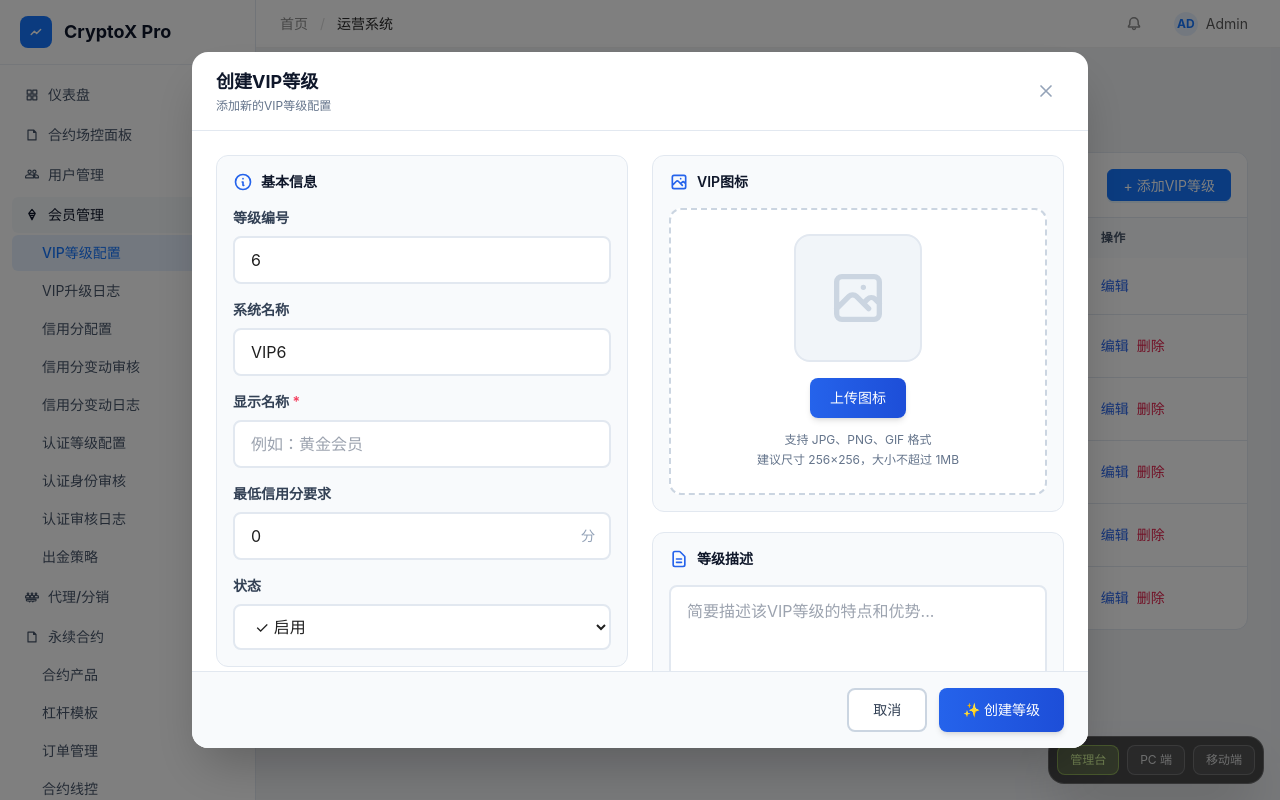
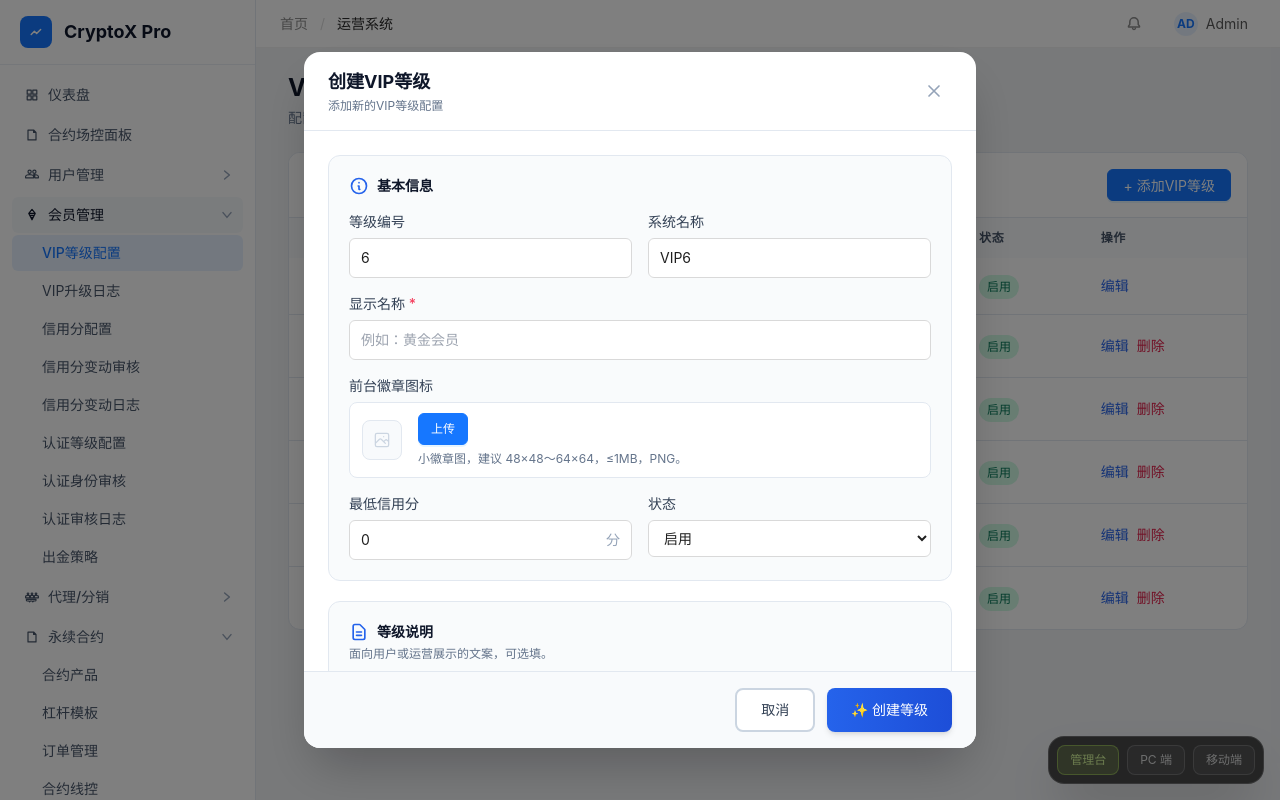
Before and after one commit to gloopai/fex-admin, a Vue app: page /admin/users/vip-config in a window 1280 px wide. Both pictures are taken after a click on the button "+ 添加VIP等级". Built offline with nearby package versions, Linux system fonts and the light colour scheme.

Commit message:
feat: update

```diff
--- a/src/pages/admin/user/VipConfigPage.vue
+++ b/src/pages/admin/user/VipConfigPage.vue
@@ -316,7 +316,7 @@ const sortedVipLevels = computed(() => {
           >
             <div
               v-if="showModal"
-              class="relative max-w-4xl w-full max-h-[90vh] overflow-hidden bg-white rounded-2xl shadow-2xl"
+              class="relative max-w-2xl w-full max-h-[90vh] overflow-hidden bg-white rounded-2xl shadow-2xl"
             >
               <!-- 标题栏 -->
               <div class="border-b border-slate-200 px-6 py-4 flex items-center justify-between">
@@ -338,171 +338,148 @@ const sortedVipLevels = computed(() => {
                 </button>
               </div>
 
-              <!-- 表单内容 - 滚动区域 -->
+              <!-- 表单内容 - 滚动区域（单列：上基础字段，下等级说明） -->
               <div class="overflow-y-auto" style="max-height: calc(90vh - 180px);">
-                <div class="p-6">
-                  <div class="grid grid-cols-1 lg:grid-cols-2 gap-6">
-                    <!-- 左侧列 - 基本信息 -->
-                    <div class="space-y-5">
-                      <div class="bg-slate-50 rounded-xl p-4 border border-slate-200">
+                <div class="p-6 space-y-5">
+                  <!-- 基本信息 -->
+                  <div class="rounded-xl border border-slate-200 bg-slate-50/80 p-4 sm:p-5">
                     <h3 class="text-sm font-semibold text-slate-900 mb-4 flex items-center gap-2">
-                          <svg class="h-5 w-5 text-blue-600" fill="none" stroke="currentColor" viewBox="0 0 24 24">
+                      <svg class="h-5 w-5 shrink-0 text-blue-600" fill="none" stroke="currentColor" viewBox="0 0 24 24">
                         <path stroke-linecap="round" stroke-linejoin="round" stroke-width="2" d="M13 16h-1v-4h-1m1-4h.01M21 12a9 9 0 11-18 0 9 9 0 0118 0z"></path>
                       </svg>
                       基本信息
                     </h3>
 
-                        <div class="space-y-4">
+                    <div class="grid grid-cols-1 gap-4 sm:grid-cols-2">
                       <!-- 等级 -->
-                          <div>
-                            <label class="block text-sm font-semibold text-slate-700 mb-2">
+                      <div class="sm:col-span-1">
+                        <label class="block text-sm font-medium text-slate-700 mb-1.5">
                           等级编号
-                              <span v-if="isEditing" class="text-xs font-normal text-slate-500 ml-1">(不可修改)</span>
+                          <span v-if="isEditing" class="text-xs font-normal text-slate-500">（不可改）</span>
                         </label>
                         <input
                           v-model.number="formData.level"
                           type="number"
                           min="0"
                           :disabled="isEditing"
-                              class="w-full px-4 py-2.5 border-2 border-slate-200 rounded-lg focus:outline-none focus:ring-2 focus:ring-blue-500 focus:border-transparent disabled:bg-slate-100 disabled:cursor-not-allowed transition-all"
+                          class="ant-input w-full !py-2 disabled:bg-slate-100 disabled:cursor-not-allowed"
                         />
                       </div>
 
-                          <!-- 名称 -->
-                          <div>
-                            <label class="block text-sm font-semibold text-slate-700 mb-2">系统名称</label>
+                      <!-- 系统名称 -->
+                      <div class="sm:col-span-1">
+                        <label class="block text-sm font-medium text-slate-700 mb-1.5">系统名称</label>
                         <input
                           v-model="formData.name"
                           type="text"
                           placeholder="例如：VIP1"
-                              class="w-full px-4 py-2.5 border-2 border-slate-200 rounded-lg focus:outline-none focus:ring-2 focus:ring-blue-500 focus:border-transparent transition-all"
+                          class="ant-input w-full !py-2"
                         />
                       </div>
 
-                          <!-- 显示名称 -->
-                          <div>
-                            <label class="block text-sm font-semibold text-slate-700 mb-2">
-                              显示名称
-                              <span class="text-rose-500">*</span>
+                      <!-- 显示名称 整行 -->
+                      <div class="sm:col-span-2">
+                        <label class="block text-sm font-medium text-slate-700 mb-1.5">
+                          显示名称 <span class="text-rose-500">*</span>
                         </label>
                         <input
                           v-model="formData.displayName"
                           type="text"
                           placeholder="例如：黄金会员"
                           required
-                              class="w-full px-4 py-2.5 border-2 border-slate-200 rounded-lg focus:outline-none focus:ring-2 focus:ring-blue-500 focus:border-transparent transition-all"
+                          class="ant-input w-full !py-2"
                         />
                       </div>
 
-                          <!-- 最低信用分 -->
+                      <!-- 前台徽章 -->
+                      <div class="sm:col-span-2">
+                        <label class="block text-sm font-medium text-slate-700 mb-1.5">前台徽章图标</label>
+                        <input
+                          ref="fileInput"
+                          type="file"
+                          accept="image/*"
+                          class="hidden"
+                          @change="handleIconUpload"
+                        />
+                        <div class="flex flex-wrap items-center gap-4 rounded-lg border border-slate-200 bg-white px-3 py-2.5">
+                          <div
+                            class="flex h-10 w-10 shrink-0 items-center justify-center overflow-hidden rounded-lg border border-slate-200 bg-slate-50"
+                            title="接近前台展示尺寸"
+                          >
+                            <img
+                              v-if="iconPreview"
+                              :src="iconPreview"
+                              alt=""
+                              class="h-full w-full object-contain"
+                            />
+                            <svg
+                              v-else
+                              class="h-5 w-5 text-slate-300"
+                              fill="none"
+                              stroke="currentColor"
+                              viewBox="0 0 24 24"
+                            >
+                              <path stroke-linecap="round" stroke-linejoin="round" stroke-width="1.5" d="M4 16l4.586-4.586a2 2 0 012.828 0L16 16m-2-2l1.586-1.586a2 2 0 012.828 0L20 14m-6-6h.01M6 20h12a2 2 0 002-2V6a2 2 0 00-2-2H6a2 2 0 00-2 2v12a2 2 0 002 2z" />
+                            </svg>
+                          </div>
+                          <div class="flex min-w-0 flex-1 flex-col gap-1.5">
+                            <div class="flex flex-wrap gap-2">
+                              <button type="button" class="ant-btn ant-btn-primary !h-8 !px-3 !text-xs" @click="triggerFileSelect">
+                                {{ iconPreview ? '更换' : '上传' }}
+                              </button>
+                              <button
+                                v-if="iconPreview"
+                                type="button"
+                                class="ant-btn !h-8 !px-3 !text-xs"
+                                @click="clearIcon"
+                              >
+                                清除
+                              </button>
+                            </div>
+                            <p class="text-xs text-slate-500">小徽章图，建议 48×48～64×64，≤1MB，PNG。</p>
+                          </div>
+                        </div>
+                      </div>
+
+                      <!-- 最低信用分 | 状态 -->
                       <div>
-                            <label class="block text-sm font-semibold text-slate-700 mb-2">最低信用分要求</label>
+                        <label class="block text-sm font-medium text-slate-700 mb-1.5">最低信用分</label>
                         <div class="relative">
                           <input
                             v-model.number="formData.minCreditScore"
                             type="number"
                             min="0"
                             max="800"
-                                class="w-full px-4 py-2.5 border-2 border-slate-200 rounded-lg focus:outline-none focus:ring-2 focus:ring-blue-500 focus:border-transparent transition-all"
+                            class="ant-input w-full !py-2 pr-10"
                           />
-                              <span class="absolute right-4 top-1/2 -translate-y-1/2 text-sm font-medium text-slate-400">分</span>
+                          <span class="pointer-events-none absolute right-3 top-1/2 -translate-y-1/2 text-sm text-slate-400">分</span>
                         </div>
                       </div>
-
-                          <!-- 状态 -->
                       <div>
-                            <label class="block text-sm font-semibold text-slate-700 mb-2">状态</label>
-                            <select
-                              v-model="formData.status"
-                              class="w-full px-4 py-2.5 border-2 border-slate-200 rounded-lg focus:outline-none focus:ring-2 focus:ring-blue-500 focus:border-transparent bg-white transition-all"
-                            >
-                              <option value="enabled">✓ 启用</option>
-                              <option value="disabled">✕ 禁用</option>
+                        <label class="block text-sm font-medium text-slate-700 mb-1.5">状态</label>
+                        <select v-model="formData.status" class="ant-select w-full !py-2">
+                          <option value="enabled">启用</option>
+                          <option value="disabled">禁用</option>
                         </select>
                       </div>
                     </div>
                   </div>
-                    </div>
 
-                    <!-- 右侧列 - 图标和描述 -->
-                    <div class="space-y-5">
-                      <!-- 图标上传 -->
-                      <div class="bg-slate-50 rounded-xl p-4 border border-slate-200">
-                        <h3 class="text-sm font-semibold text-slate-900 mb-4 flex items-center gap-2">
-                          <svg class="h-5 w-5 text-blue-600" fill="none" stroke="currentColor" viewBox="0 0 24 24">
-                            <path stroke-linecap="round" stroke-linejoin="round" stroke-width="2" d="M4 16l4.586-4.586a2 2 0 012.828 0L16 16m-2-2l1.586-1.586a2 2 0 012.828 0L20 14m-6-6h.01M6 20h12a2 2 0 002-2V6a2 2 0 00-2-2H6a2 2 0 00-2 2v12a2 2 0 002 2z"></path>
-                          </svg>
-                          VIP图标
-                        </h3>
-
-                        <div class="bg-white border-2 border-dashed border-slate-300 rounded-xl p-6 text-center hover:border-blue-400 transition-colors">
-                          <!-- 预览区域 -->
-                          <div class="mb-4">
-                            <div v-if="iconPreview" class="inline-flex items-center justify-center w-32 h-32 rounded-2xl bg-gradient-to-br from-blue-50 to-indigo-50 border-2 border-blue-200 shadow-lg">
-                              <img
-                                :src="iconPreview"
-                                alt="图标预览"
-                                class="w-24 h-24 object-contain"
-                              />
-                            </div>
-                            <div v-else class="inline-flex items-center justify-center w-32 h-32 rounded-2xl bg-slate-100 border-2 border-slate-200">
-                              <svg class="h-16 w-16 text-slate-300" fill="none" stroke="currentColor" viewBox="0 0 24 24">
-                                <path stroke-linecap="round" stroke-linejoin="round" stroke-width="2" d="M4 16l4.586-4.586a2 2 0 012.828 0L16 16m-2-2l1.586-1.586a2 2 0 012.828 0L20 14m-6-6h.01M6 20h12a2 2 0 002-2V6a2 2 0 00-2-2H6a2 2 0 00-2 2v12a2 2 0 002 2z"></path>
-                              </svg>
-                            </div>
-                          </div>
-
-                          <!-- 上传按钮 -->
-                          <input
-                            ref="fileInput"
-                            type="file"
-                            accept="image/*"
-                            @change="handleIconUpload"
-                            class="hidden"
-                          />
-                          <div class="space-y-3">
-                            <div class="flex gap-2 justify-center">
-                              <button
-                                type="button"
-                                @click="triggerFileSelect"
-                                class="px-5 py-2.5 text-sm font-medium text-white bg-gradient-to-r from-blue-600 to-blue-700 rounded-lg hover:from-blue-700 hover:to-blue-800 shadow-md hover:shadow-lg transition-all"
-                              >
-                                {{ iconPreview ? '更换图标' : '上传图标' }}
-                              </button>
-                              <button
-                                v-if="iconPreview"
-                                type="button"
-                                @click="clearIcon"
-                                class="px-5 py-2.5 text-sm font-medium text-rose-600 bg-rose-50 rounded-lg hover:bg-rose-100 transition-colors"
-                              >
-                                清除
-                              </button>
-                            </div>
-                            <p class="text-xs text-slate-500 leading-relaxed">
-                              支持 JPG、PNG、GIF 格式<br>
-                              建议尺寸 256×256，大小不超过 1MB
-                            </p>
-                          </div>
-                        </div>
-                      </div>
-
-                      <!-- 描述 -->
-                      <div class="bg-slate-50 rounded-xl p-4 border border-slate-200">
-                        <h3 class="text-sm font-semibold text-slate-900 mb-4 flex items-center gap-2">
-                          <svg class="h-5 w-5 text-blue-600" fill="none" stroke="currentColor" viewBox="0 0 24 24">
+                  <!-- 等级说明（全宽，独立区块） -->
+                  <div class="rounded-xl border border-slate-200 bg-slate-50/80 p-4 sm:p-5">
+                    <h3 class="text-sm font-semibold text-slate-900 mb-1 flex items-center gap-2">
+                      <svg class="h-5 w-5 shrink-0 text-blue-600" fill="none" stroke="currentColor" viewBox="0 0 24 24">
                         <path stroke-linecap="round" stroke-linejoin="round" stroke-width="2" d="M9 12h6m-6 4h6m2 5H7a2 2 0 01-2-2V5a2 2 0 012-2h5.586a1 1 0 01.707.293l5.414 5.414a1 1 0 01.293.707V19a2 2 0 01-2 2z"></path>
                       </svg>
-                          等级描述
+                      等级说明
                     </h3>
-
+                    <p class="text-xs text-slate-500 mb-3">面向用户或运营展示的文案，可选填。</p>
                     <textarea
                       v-model="formData.description"
                       rows="5"
-                          placeholder="简要描述该VIP等级的特点和优势..."
-                          class="w-full px-4 py-3 border-2 border-slate-200 rounded-lg focus:outline-none focus:ring-2 focus:ring-blue-500 focus:border-transparent resize-none transition-all"
+                      placeholder="简要说明该等级的权益亮点、适用人群或升级提示等…"
+                      class="ant-input w-full min-h-[7.5rem] resize-y py-3 leading-relaxed"
                     ></textarea>
-                      </div>
-                    </div>
                   </div>
                 </div>
               </div>
```
Also changed, not shown: 2 other files (tests, documents, lock files or other folders). Lines whose indentation alone changed are shown as unchanged.
